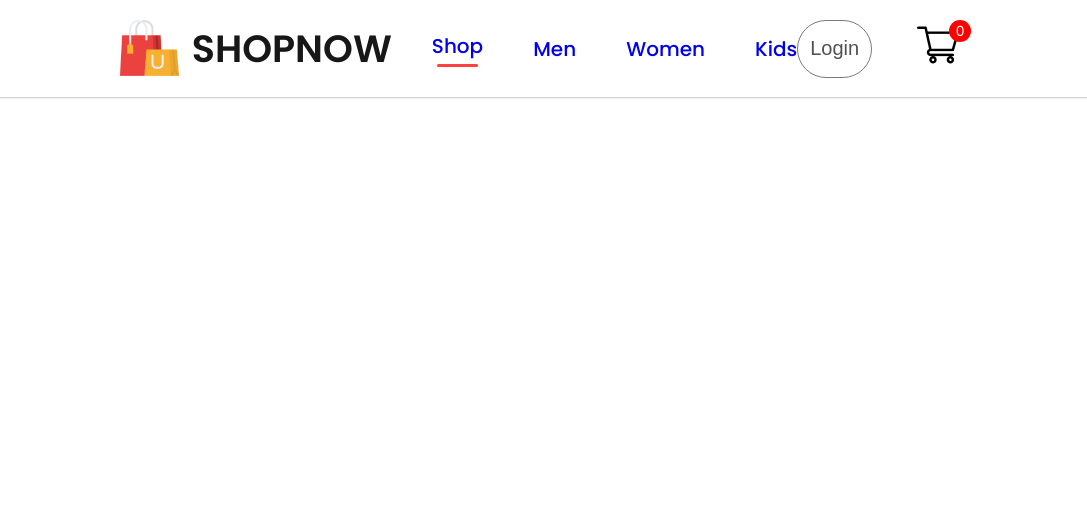
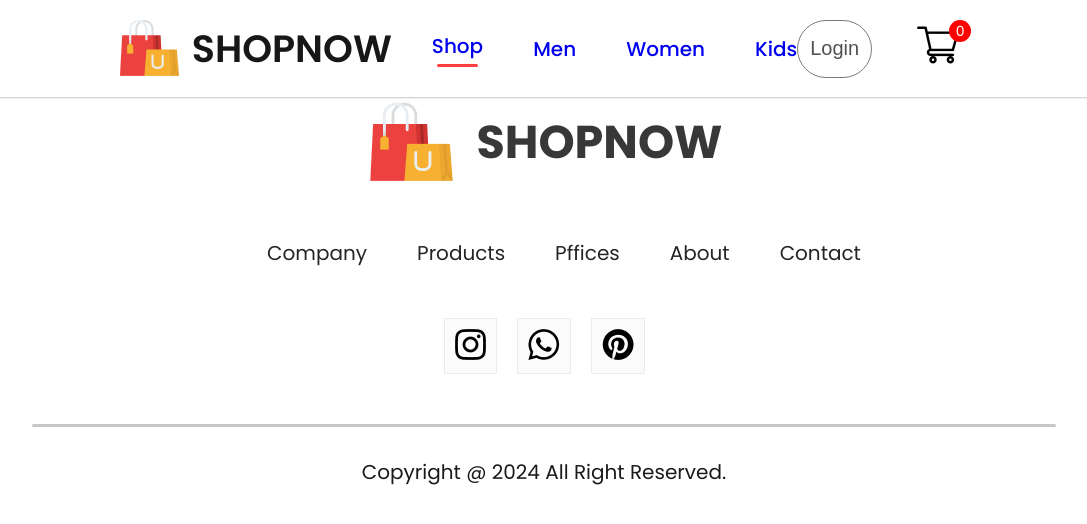
Before and after one commit to hindjammar/e-commerce-website, a React (Create React App) app: page /login in a window 1280 px wide. Shown: the top 524 px of the page, without its empty margins (96-1183 px from the left). Built offline with nearby package versions, Linux system fonts and the light colour scheme.

Commit message:
Create Footer

```diff
--- a/src/App.js
+++ b/src/App.js
@@ -6,6 +6,7 @@
 import Product from './Pages/Product';
 import Cart from './Pages/Cart';
 import LoginSignup from './Pages/LoginSignup';
+import Footer from './Components/Footer/Footer';
 
 
 function App() {
@@ -27,6 +28,7 @@
 
 
       </Routes>
+      <Footer/>
       </BrowserRouter>
 
     </div>
--- /dev/null
+++ b/src/Components/Footer/Footer.css
@@ -0,0 +1,60 @@
+.footer{
+    display: flex;
+    flex-direction: column;
+    justify-content: center;
+    align-items: center;
+    gap: 50px;
+}
+.footer-logo{
+    display: flex;
+    align-items: center;
+    gap: 20px;
+}
+
+.footer-logo p{
+    color: #383838;
+    font-size: 46px;
+    font-weight: 700;
+}
+.footer-links{
+    display: flex;
+    list-style: none;
+    gap: 50px;
+    color: #252525;
+    font-size: 20px;
+
+}
+
+.footer-links li{
+    cursor: pointer;
+}
+.footer-social-icon{
+    display: flex;
+    gap: 20px;
+}
+
+.footer-icons-container{
+    padding: 10px;
+    padding-bottom: 6px;
+    background: #fbfbfb;
+    border: 1px solid #ebebeb;
+}
+.footer-copyright{
+    display: flex;
+    flex-direction:column;
+    align-items: center;
+    gap: 30px;
+    width: 100%;
+    margin-bottom: 30px;
+    color: #1a1a1a;
+    font-size: 20px;
+
+}
+
+.footer-copyright hr{
+    width: 80%;
+    border: none;
+    border-radius:10px ;
+    height: 3px;
+    background: #c7c7c7;
+}
--- /dev/null
+++ b/src/Components/Footer/Footer.jsx
@@ -0,0 +1,41 @@
+import React from 'react'
+import './Footer.css'
+import footer_logo from '../Assets/logo_big.png'
+import instagram_icon from '../Assets/instagram_icon.png'
+import pintester_icon from '../Assets/pintester_icon.png'
+import whatsapp_icon from '../Assets/whatsapp_icon.png'
+
+
+const Footer = () => {
+  return (
+    <div className='footer'>
+       <div className="footer-logo">
+        <img src={footer_logo} alt="" />
+        <p>SHOPNOW</p>
+       </div>
+       <ul className="footer-links">
+        <li>Company</li>
+        <li>Products</li>
+        <li>Pffices</li>
+        <li>About</li>
+        <li>Contact</li>
+       </ul>
+       <div className="footer-social-icon">
+           <div className="footer-icons-container">
+            <img src={instagram_icon} alt="" />
+           </div>
+           <div className="footer-icons-container">
+            <img src={whatsapp_icon} alt="" />
+           </div><div className="footer-icons-container">
+            <img src={pintester_icon} alt="" />
+           </div>
+       </div>
+       <div className="footer-copyright">
+        <hr />
+        <p>Copyright @ 2024 All Right Reserved.</p>
+       </div>
+    </div>
+  )
+}
+
+export default Footer
--- a/src/Components/NewCollection/NewCollection.css
+++ b/src/Components/NewCollection/NewCollection.css
@@ -1,4 +1,4 @@
-.new_collections{
+.new-collections{
     display: flex;
     flex-direction: column;
     align-items: center;
@@ -6,12 +6,12 @@
     margin-bottom: 100px;
     }
 
-.new_collections h1{
+.new-collections h1{
     color: #171717;
     font-size: 50px;
     font-weight: 600;
 }
-.new_collections hr{
+.new-collections hr{
     width: 200px;
     height: 6px;
     border-radius: 10px;
--- a/src/Components/NewsLetter/NewsLetter.jsx
+++ b/src/Components/NewsLetter/NewsLetter.jsx
@@ -4,10 +4,10 @@
 const NewsLetter = () => {
   return (
     <div className='newsletter'>
-        <h1>get Exclusive Offers On Your Email</h1>
+        <h1>Get Exclusive Offers On Your Email</h1>
         <p>Subscibe to our newsletter and stay updated</p>
         <div>
-            <input type="email" name="" id="" placeholder='Your Email id' />
+            <input type="email"  placeholder='Your Email id' />
             <button>Subscribe</button>
         </div>
 
```
